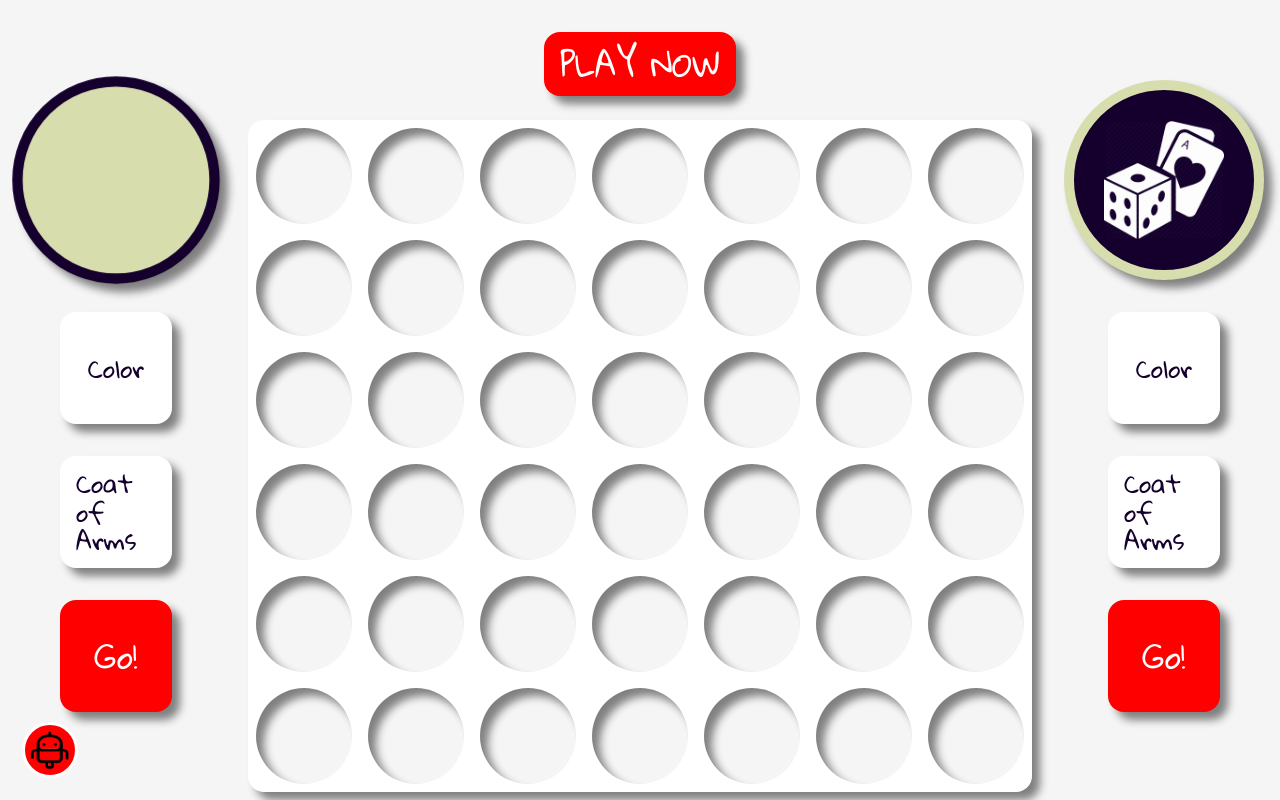
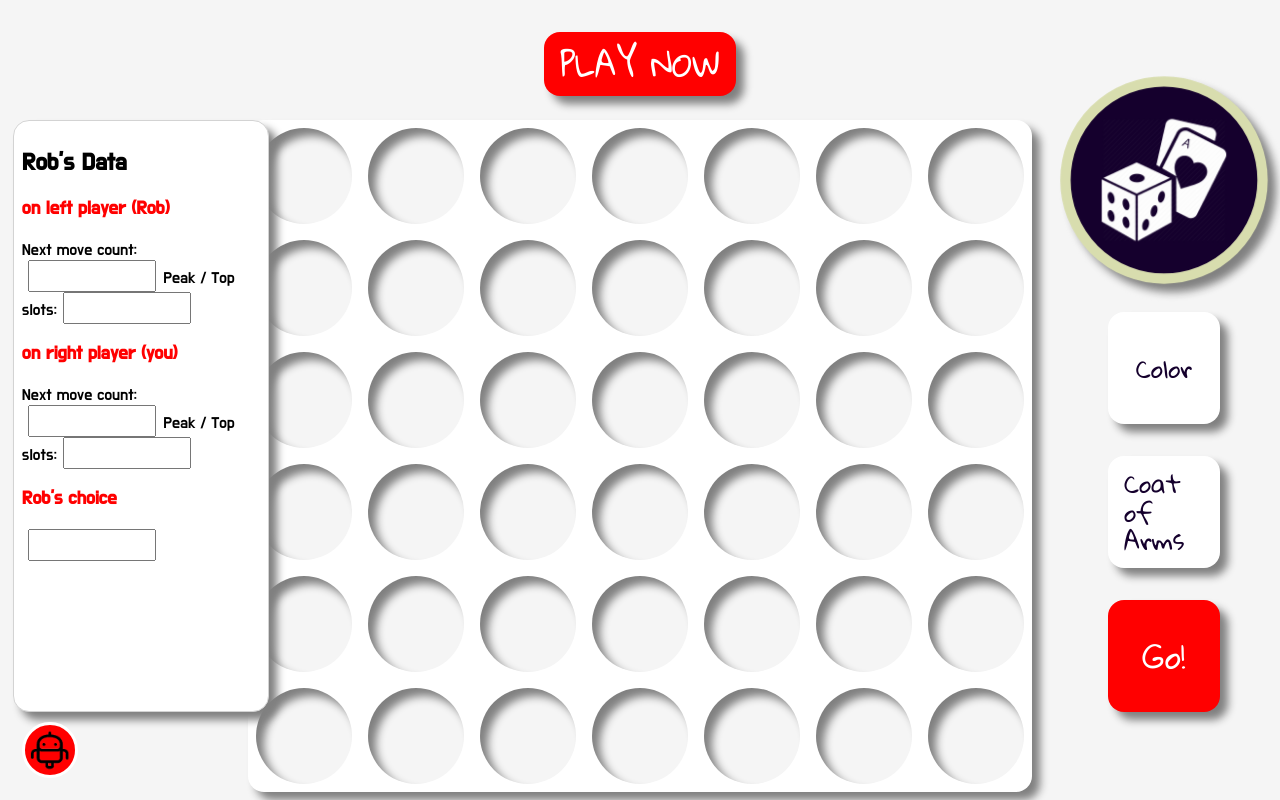
Before and after one commit to DerMeyer/fourtyTwo, a plain HTML site: page index.html in a window 1280 px wide. Both pictures are taken after a click on the link 49 px from the left and 750 px from the top of the page. Drawn offline with nearby package versions, Linux system fonts and the light colour scheme; a web font is replaced by a local one.

Commit message:
Update Rob to present its data.

```diff
--- a/index.html
+++ b/index.html
@@ -5,6 +5,7 @@
         <meta name="viewport" content="width=device-width, initial-scale=1">
         <title>Forty Two</title>
         <link href="https://fonts.googleapis.com/css?family=Gloria+Hallelujah|Indie+Flower|Rammetto+One" rel="stylesheet">
+        <link href="https://fonts.googleapis.com/css?family=Do+Hyeon" rel="stylesheet">
         <link href="style.css" type="text/css" rel="stylesheet">
         <link rel="icon" href="coin.png" type="image/x-icon">
     </head>
@@ -33,6 +34,17 @@
             </div>
         </div>
 
+        <div id="data" class="hidden">
+            <h2>Rob's Data</h2>
+            <h3>on left player (Rob)</h3>
+            <span>Next move count:</span><input id="countOne" type="text">
+            <span>Peak / Top slots:</span><input id="peakOne" type="text">
+            <h3>on right player (you)</h3>
+            <span>Next move count:</span><input id="countTwo" type="text">
+            <span>Peak / Top slots:</span><input id="peakTwo" type="text">
+            <h3>Rob's choice</h3>
+            <input id="choice" type="text">
+        </div>
         <a href="#>"<div id="computer"></div></a>
 
         <!-- grid -->
--- a/script.js
+++ b/script.js
@@ -65,22 +65,23 @@ var coasWhite = ['gamble-white', 'burger-white', 'chinese-white', 'coin-white',
 
 var defCoaOne = Math.floor(Math.random() * 10);
 var defCoaTwo = Math.floor(Math.random() * 10);
-var coaOne = coasBlack[defCoaOne];
+var coaOne = `coatOfArms/${coasWhite[defCoaOne]}`;
 var coaTwo = coasWhite[defCoaTwo];
 
 var cOne = count(defCoaOne);
 var cTwo = count(defCoaTwo);
 
-$('#playerOne').css('background-image', 'url("coatOfArms/' + coaOne + '.png")');
+$('#playerOne').css('background-image', 'url("' + coaOne + '.png")');
 $('#playerTwo').css('background-image', 'url("coatOfArms/' + coaTwo + '.png")');
 
 $('#coatOfArmsOne').on('click', function() {
     if (shade < 383) {
-        coaOne = coasWhite[cOne()];
+        coaOne = `coatOfArms/${coasWhite[cOne()]}`;
     } else {
-        coaOne = coasBlack[cOne()];
+        coaOne = `coatOfArms/${coasBlack[cOne()]}`;
     }
-    $('#playerOne').css('background-image', 'url("coatOfArms/' + coaOne + '.png")');
+    console.log(coaOne);
+    $('#playerOne').css('background-image', 'url("' + coaOne + '.png")');
 });
 
 $('#coatOfArmsTwo').on('click', function() {
@@ -109,6 +110,16 @@ function count(init) {
 
 var lock;
 
+$('#computer').on('click', () => {
+    $('#data').toggleClass('hidden');
+    $('#playerOne').toggleClass('hidden');
+    coaOne = 'computer';
+    colorsOne = ['red', 'white'];
+    lock = true;
+    shade = 382;
+    launchOne();
+});
+
 $('#goOne').on('click', function() {
     lock = true;
     shade = 382;
@@ -116,7 +127,8 @@ $('#goOne').on('click', function() {
 });
 
 function launchOne() {
-    $('body').prepend('<style>.playerOne {background-image: url("coatOfArms/' + coaOne + '.png"); background-color: ' + colorsOne[0] + '; border-color: ' + colorsOne[1] + ';}</style>');
+    console.log(coaOne);
+    $('body').prepend('<style>.playerOne {background-image: url("' + coaOne + '.png"); background-color: ' + colorsOne[0] + '; border-color: ' + colorsOne[1] + ';}</style>');
 
     $('#coatOfArmsOne').css('transition-duration', '1s').css('top', '5.5vh');
     $('#setRGBOne').css('transition-duration', '1s').css('top', '5.5vh');
@@ -284,7 +296,7 @@ function setToken(start, end, player) {
             if (checkForVictory(end, player).includes(3)) {
                 winner();
             }
-            hottestSlot(player);
+            // hottestSlot(player);
         }, 150);
         if (computer) {
             setTimeout(function() {
@@ -312,7 +324,8 @@ function Rob() {
         slot = Math.floor(Math.random() * 7);
     }
 
-    setTimeout(() => playToken(0, slot), 1000);
+    $('#choice').val(slot);
+    setTimeout(() => playToken(0, slot), 1500);
 }
 
 function lookAhead() {
@@ -334,11 +347,16 @@ function hottestSlot(player) {
         }
     }
 
+    player === 'playerOne' ? $('#countOne').val(`${a}`) : $('#countTwo').val(`${a}`)
+
     peak = a.reduce((a, v) => Math.max(a, v));
+
     r = a.map((e, i) => e === peak
                         ? i
                         : -1
         ).filter(e => e > -1);
+
+    player === 'playerOne' ? $('#peakOne').val(`${peak} / ${r}`) : $('#peakTwo').val(`${peak} / ${r}`)
 
     if (a.reduce((a, v) => Math.max(a, v)) > 2) {
         // console.log('flag ' + player);
--- a/style.css
+++ b/style.css
@@ -121,6 +121,36 @@ a {
     width: 14vh;
 }
 
+
+.hidden {
+    display: none;
+}
+#data h2, h3, span, input {
+    font-family: 'Do Hyeon', sans-serif;
+}
+#data h3 {
+    color: red;
+}
+#data input {
+    font-size: 3vh;
+    height: 4vh;
+    width: 10vw;
+    margin-left: .5vw;
+}
+#data {
+    position: fixed;
+    top: 15vh;
+    left: 1vw;
+    height: 74vh;
+    width: 20vw;
+    padding: 1vh;
+    border: 1px solid lightgray;
+    border-Radius: 2vh;
+    box-shadow: 1vh 1vh 1vh gray;
+    background-color: white;
+    z-index: 150;
+}
+
 #computer {
     position: fixed;
     top: 90.3vh;
```
